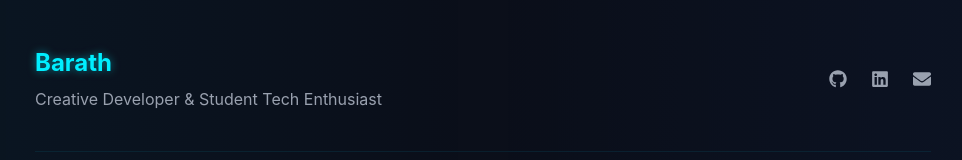
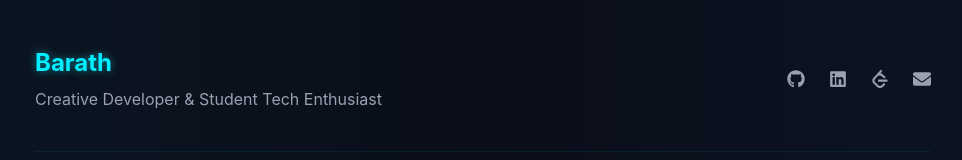
Before and after one commit to Barath-s-05/Portfolio, a Next.js app: page / in a window 1280 px wide. Shown: the part 5536-5696 px from the top of the page, without its empty margins (157-1119 px from the left). Built offline with nearby package versions, Linux system fonts and the light colour scheme.

Commit message:
Remove all emojis from portfolio components

```diff
--- a/app/components/Header.tsx
+++ b/app/components/Header.tsx
@@ -37,7 +37,7 @@ const Header = () => {
     { name: "Contact", href: "#contact" },
   ];
 
-  const resumeLink = "https://drive.google.com/file/d/1BeN2P0DWN7vEl6m0HC5FVuFXf6jDw_rc/preview";
+  const resumeLink = "https://drive.google.com/file/d/19TNIgHih9zJ8p3emPWdJ6IoprOFuHbRw/view?usp=sharing";
 
  // Link to the resume page
 
--- a/app/components/ui/Footer.tsx
+++ b/app/components/ui/Footer.tsx
@@ -1,7 +1,7 @@
 "use client";
 
 import { FaGithub, FaLinkedin, FaEnvelope } from "react-icons/fa";
-
+import { SiLeetcode } from "react-icons/si";
 const Footer = () => {
   return (
     <footer className="relative mt-20 border-t border-cyan-500/10 overflow-hidden">
@@ -42,6 +42,16 @@ const Footer = () => {
             </a>
 
             <a
+              href="https://leetcode.com/u/Barath0509/"
+              target="_blank"
+              rel="noopener noreferrer"
+              className="hover:text-cyan-300 transition-all duration-300 hover:scale-110 hover:drop-shadow-[0_0_10px_rgba(0,255,255,0.7)]"
+              aria-label="Leetcode"
+            >
+              <SiLeetcode />
+            </a>
+
+            <a
               href="mailto:sanbarath0509@gmail.com"
               className="hover:text-cyan-300 transition-all duration-300 hover:scale-110 hover:drop-shadow-[0_0_10px_rgba(0,255,255,0.7)]"
               aria-label="Email"
```
